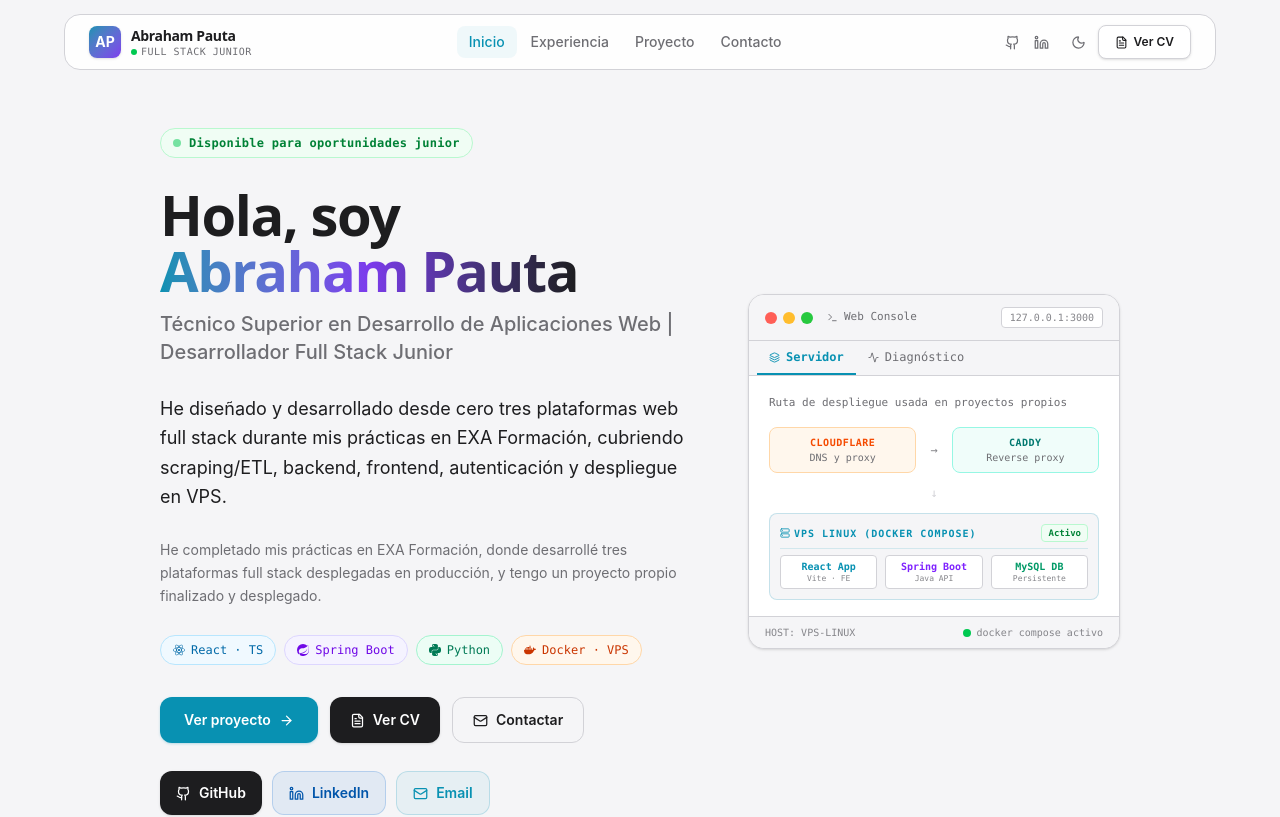
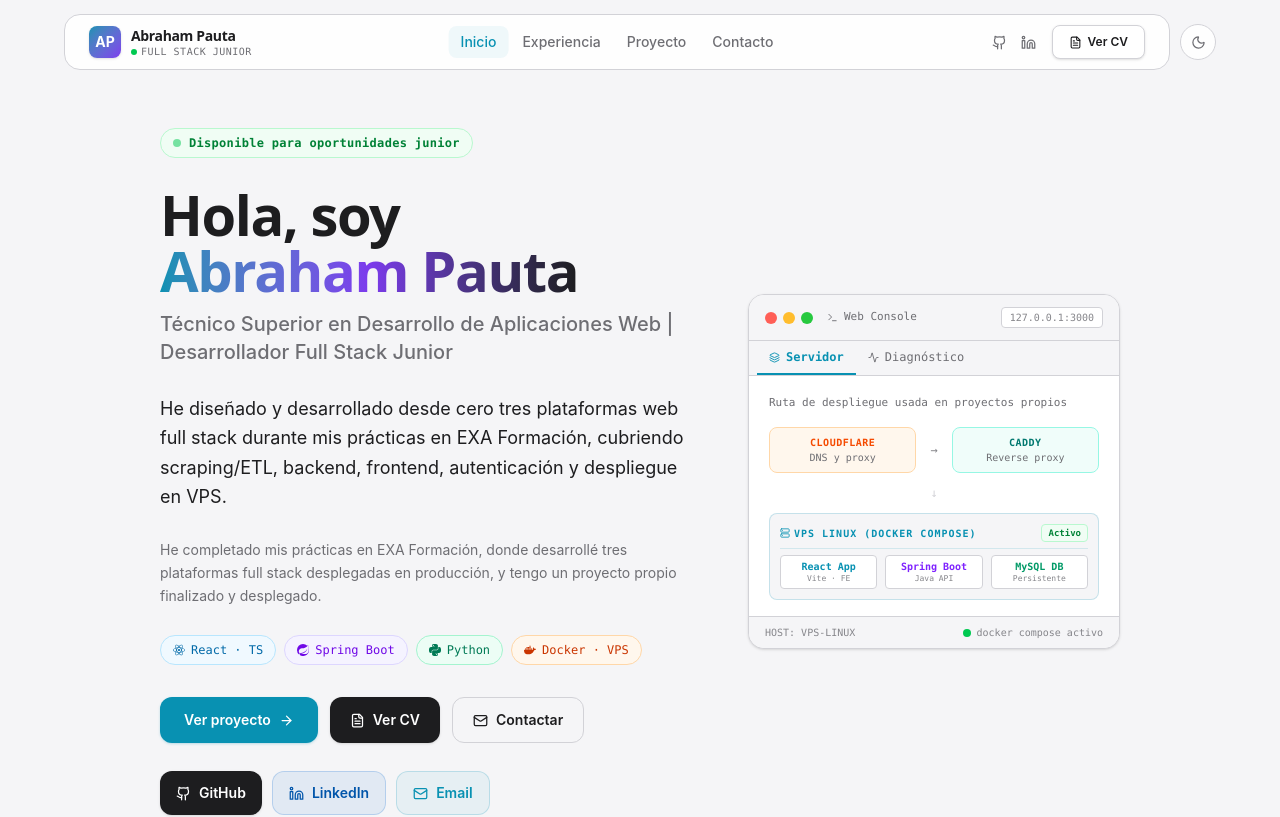
Before and after one commit to Impasse-AJ/Mi-Portafolio, a React (Vite) app: page / in a window 1280 px wide. Shown: the top 817 px of the page. Built offline with nearby package versions, Linux system fonts and the light colour scheme.

Commit message:
Globo Noche/Dia

```diff
--- a/src/components/Navegacion.tsx
+++ b/src/components/Navegacion.tsx
@@ -52,15 +52,15 @@ export default function Navegacion({ onOpenCV, theme, onToggleTheme }: Navegacio
     }
   };
 
+  const pillBase = `bg-white/85 dark:bg-black/85 backdrop-blur-xl border border-[#d2d2d7] dark:border-[#2c2c2e] transition-all duration-200${scrolled ? ' shadow-sm' : ''}`;
+
   return (
     <header className="fixed top-0 left-0 w-full z-50 print:hidden px-4 py-3 md:py-3.5">
-      <div
-        className={`max-w-6xl mx-auto rounded-2xl border px-4 md:px-6 py-2.5 flex items-center justify-between transition-all duration-200
-          bg-white/85 dark:bg-black/85 backdrop-blur-xl
-          border-[#d2d2d7] dark:border-[#2c2c2e]
-          ${scrolled ? 'shadow-sm dark:shadow-none' : ''}
-        `}
-      >
+      <div className="max-w-6xl mx-auto flex items-center gap-2.5">
+
+        {/* Nav pill */}
+        <div className={`flex-1 rounded-2xl px-4 md:px-6 py-2.5 flex items-center justify-between ${pillBase}`}>
+
           {/* Brand */}
           <div
             onClick={() => handleNavClick('home')}
@@ -80,8 +80,8 @@ export default function Navegacion({ onOpenCV, theme, onToggleTheme }: Navegacio
             </div>
           </div>
 
-        {/* Desktop nav */}
-        <nav className="hidden md:flex items-center gap-0.5" aria-label="Navegación principal">
+          {/* Desktop nav — centrado */}
+          <nav className="hidden md:flex items-center gap-0.5 absolute left-1/2 -translate-x-1/2" aria-label="Navegación principal">
             {navItems.map((item) => {
               const isActive = activeSection === item.id;
               return (
@@ -131,15 +131,6 @@ export default function Navegacion({ onOpenCV, theme, onToggleTheme }: Navegacio
               </a>
             </div>
 
-          {/* Theme toggle */}
-          <button
-            onClick={onToggleTheme}
-            aria-label={theme === 'light' ? 'Activar modo oscuro' : 'Activar modo claro'}
-            className="p-1.5 rounded-lg text-[#6e6e73] dark:text-[#a1a1a6] hover:text-[#1d1d1f] dark:hover:text-[#f5f5f7] hover:bg-[#f5f5f7] dark:hover:bg-[#1c1c1e] transition-colors cursor-pointer"
-          >
-            {theme === 'light' ? <Moon size={15} /> : <Sun size={15} />}
-          </button>
-
             {/* CV button */}
             <button
               onClick={onOpenCV}
@@ -158,6 +149,18 @@ export default function Navegacion({ onOpenCV, theme, onToggleTheme }: Navegacio
               {mobileMenuOpen ? <X size={20} /> : <Menu size={20} />}
             </button>
           </div>
+
+        </div>
+
+        {/* Círculo flotante del tema — fuera del pill, mismo cristal */}
+        <button
+          onClick={onToggleTheme}
+          aria-label={theme === 'light' ? 'Activar modo oscuro' : 'Activar modo claro'}
+          className={`flex-none w-9 h-9 rounded-full flex items-center justify-center text-[#6e6e73] dark:text-[#a1a1a6] hover:text-[#1d1d1f] dark:hover:text-[#f5f5f7] cursor-pointer transition-all duration-200 ${pillBase}`}
+        >
+          {theme === 'light' ? <Moon size={15} /> : <Sun size={15} />}
+        </button>
+
       </div>
 
       {/* Mobile drawer */}
@@ -216,14 +219,6 @@ export default function Navegacion({ onOpenCV, theme, onToggleTheme }: Navegacio
                     <Linkedin size={14} /> LinkedIn
                   </a>
                 </div>
-
-                <button
-                  onClick={onToggleTheme}
-                  aria-label={theme === 'light' ? 'Activar modo oscuro' : 'Activar modo claro'}
-                  className="flex items-center justify-center gap-2 w-full px-4 py-2.5 bg-[#f5f5f7] dark:bg-[#2c2c2e] border border-[#d2d2d7] dark:border-[#3a3a3c] text-[#1d1d1f] dark:text-[#f5f5f7] rounded-xl text-sm font-medium transition-all"
-                >
-                  {theme === 'light' ? <><Moon size={14} /> Modo oscuro</> : <><Sun size={14} /> Modo claro</>}
-                </button>
               </div>
             </div>
           </motion.div>
```
Lines whose indentation alone changed are shown as unchanged.
